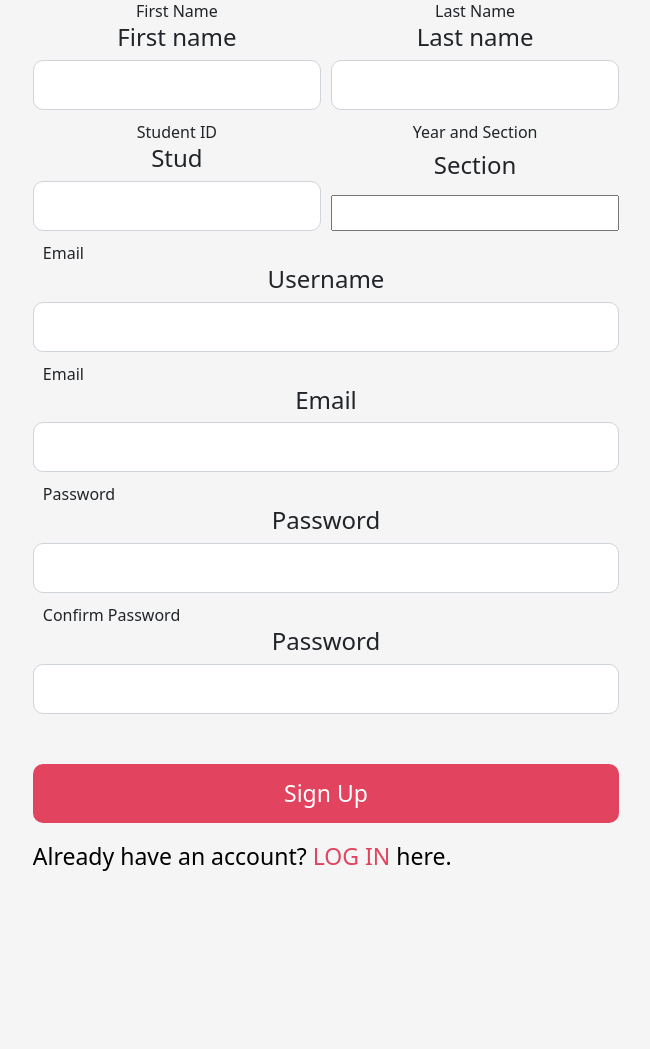
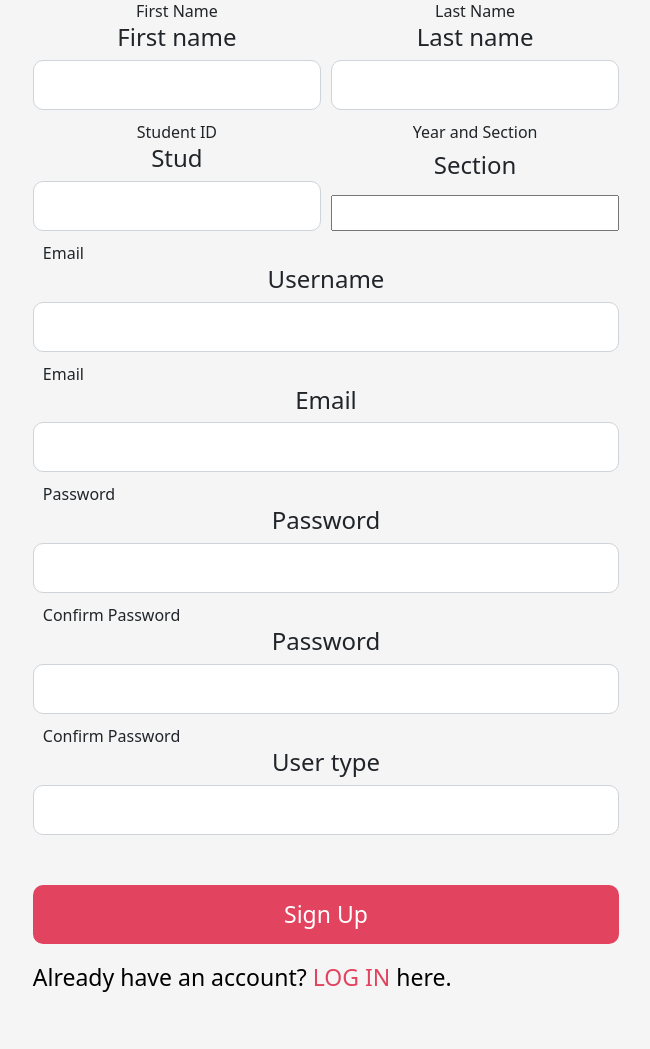
Before and after one commit to RejayMorada0/ELECTIVE_ADDING, a Django app: template Adding/Adding_App/templates/Adding_App/registration.html in a window 1280 px wide. Shown: the part 264-1313 px from the top of the page, without its empty margins (314-964 px from the left). Before the commit the page ends 1135 px from the top, so only its background shows below. Run offline with Django 3.2, Linux system fonts and the light colour scheme; the template is opened without the code that fills it, so the values that code supplies are empty, except form fields; tables that the repository leaves empty hold one stand-in row (values such as "Sample post"); form fields are guessed from the names that the template uses; some libraries are stand-ins or nearby versions.

Commit message:
Add Files

```diff
--- a/Adding/Adding_App/forms.py
+++ b/Adding/Adding_App/forms.py
@@ -8,7 +8,7 @@ from .models import registration
 class StudentRegistration(UserCreationForm):
     class Meta:
         model = registration
-        fields = ['username', 'email', 'password1', 'password2', 'last_name', 'first_name', 'section', 'stud_id']
+        fields = ['username', 'email', 'password1', 'password2', 'last_name', 'first_name', 'section', 'stud_id', 'userType']
 
 
 class ReceiverRegistration(UserCreationForm):
--- a/Adding/Adding_App/templates/Adding_App/registration.html
+++ b/Adding/Adding_App/templates/Adding_App/registration.html
@@ -76,6 +76,11 @@
                 {{form.password2}}
             </div>
 
+            <div class="form-group5">
+                <h4>{{form.userType.label}}</h4>
+                {{form.userType}}
+            </div>
+
             <input class="signup" type="submit" name="register" value="Sign Up">
 
             <h2 class="loginlabel">Already have an account? <a class="loginlabel" href="{%url 'Adding_App:index'%}">LOG IN</a> here.</h2>
```
